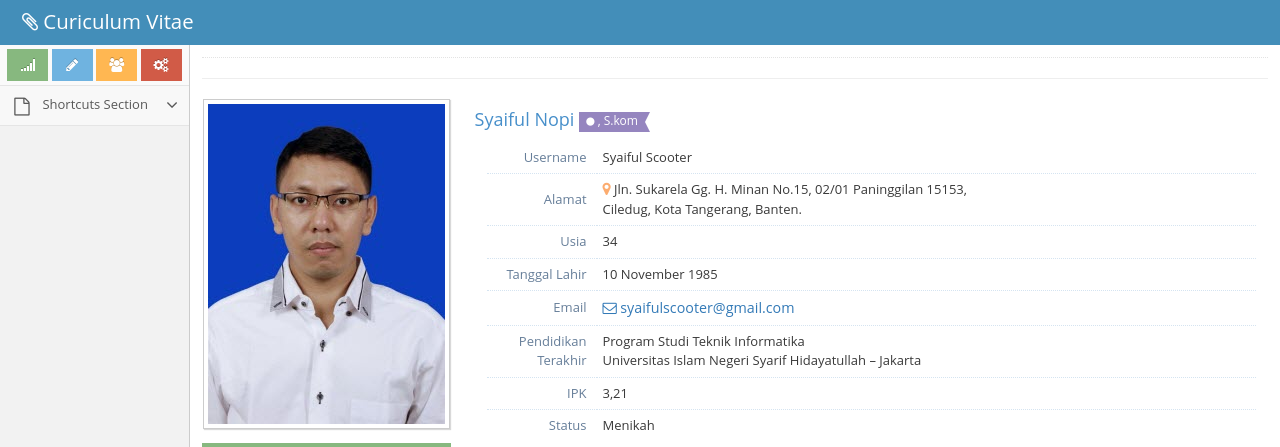
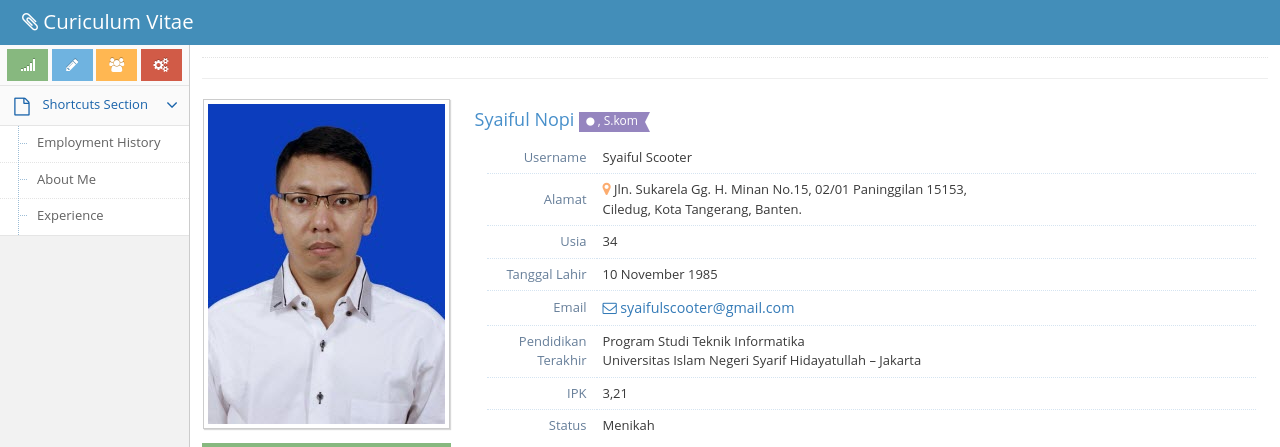
Before and after one commit to syaiful-scooter/syaiful-scooter.github.io, a plain HTML site: page index.html in a window 1280 px wide. Shown: the top 447 px of the page. Drawn offline with Linux system fonts and the light colour scheme.

Commit message:
Update shortcut sidebar

```diff
--- a/index.html
+++ b/index.html
@@ -162,8 +162,8 @@
             </div>
             <ul class="nav nav-list">
 
-              <li class="">
-                <a href="http://localhost:4040/myprofile" class="dropdown-toggle">
+              <li class="open">
+                <a href="#" class="dropdown-toggle">
                   <i class="menu-icon fa fa-file-o"></i>
 
                   <span class="menu-text">
@@ -178,10 +178,11 @@
                 <b class="arrow"></b>
 
                 <ul class="submenu">
-                  <li class="page-scroll">
-                    <a href="#EXPERIENCE" class="page-scroll">
+
+                  <li class="">
+                    <a href="#HISTORY" class="page-scroll">
                       <i class="menu-icon fa fa-caret-right"></i>
-                      Experience
+                      Employment History
                     </a>
 
                     <b class="arrow"></b>
@@ -196,16 +197,17 @@
                     <b class="arrow"></b>
                   </li>
 
-                  <li class="">
-                    <a href="#HISTORY" class="page-scroll">
+                  <li class="page-scroll">
+                    <a href="#EXPERIENCE" class="page-scroll">
                       <i class="menu-icon fa fa-caret-right"></i>
-                      Employment History
+                      Experience
                     </a>
 
                     <b class="arrow"></b>
                   </li>
 
-                  <li class="page-scroll">
+
+                  <!-- <li class="page-scroll">
                     <a href="http://localhost:4040/grid.html">
                       <i class="menu-icon fa fa-caret-right"></i>
                       Grid
@@ -221,7 +223,7 @@
                     </a>
 
                     <b class="arrow"></b>
-                  </li>
+                  </li> -->
                 </ul>
               </li>
 
```
